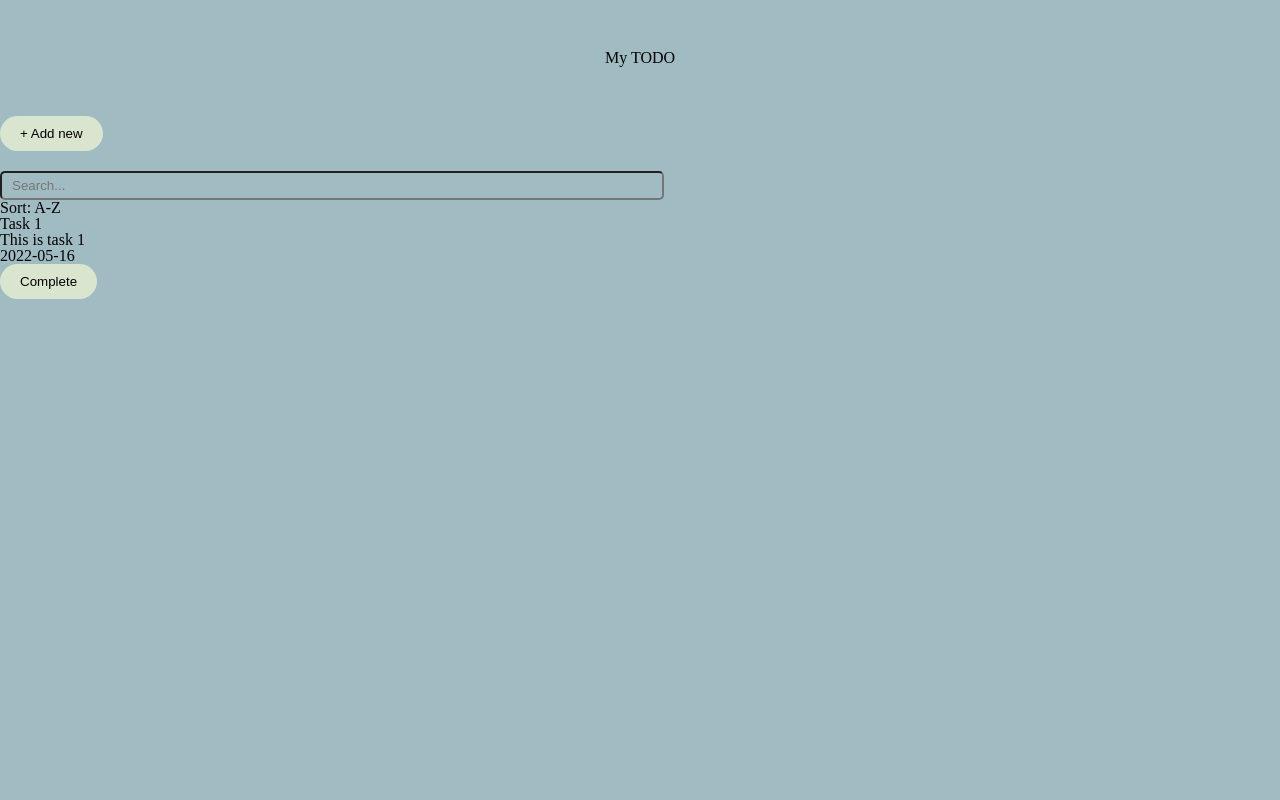
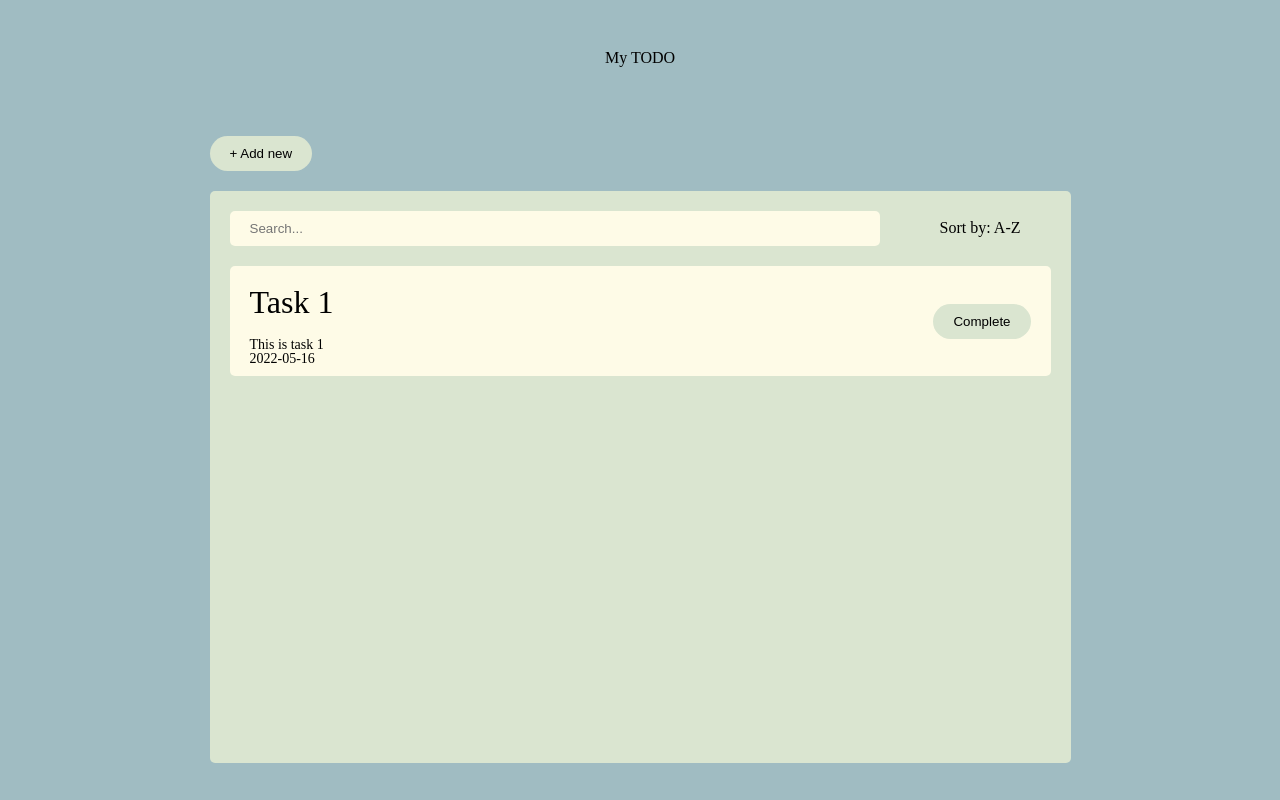
Before and after one commit to ngocquang2509/Javascript-Training, a website: page big_practice/src/index.html in a window 1280 px wide. Drawn offline with Linux system fonts and the light colour scheme.

Commit message:
finish layout and styling

```diff
--- a/big_practice/src/css/main.css
+++ b/big_practice/src/css/main.css
@@ -3,17 +3,29 @@
 @import url(./fonts.css);
 
 * {
-  margin: auto;
+  margin: 0;
+  padding: 0;
+  box-sizing: border-box;
+}
+
+body {
   background-color: #a0bcc2;
 }
 
 h1 {
   margin: 50px;
-  text-align: center;
 }
 
-.content__add--task {
-  margin: 20px 0;
+input {
+  padding: 5px 10px;
+  border-radius: 5px;
+  cursor: pointer;
+}
+
+.header {
+  display: flex;
+  justify-content: center;
+  align-items: center;
 }
 
 .btn {
@@ -23,27 +35,58 @@ h1 {
   background-color: #dae5d0;
 }
 
-.popup {
-  display: none;
-  position: relative;
+.container {
+  display: flex;
+  justify-content: center;
+  margin: 20px;
 }
 
-.popup .cancel {
-  background-color: red;
-  color: white;
+.content {
+  width: 861px;
+  height: 572px;
+  border-radius: 5px;
+  background-color: #dae5d0;
 }
 
-.popup .create {
-  background-color: green;
+.content__add--task {
+  width: 861px;
+  align-items: flex-start;
 }
 
-.popup .content__search {
-  margin: 10px 20px;
+.content__filter {
+  display: flex;
+  justify-content: space-between;
+  align-items: baseline;
+  margin: 20px;
+  margin-right: 50px;
 }
 
-input {
-  width: 50%;
-  padding: 5px 10px;
+.content__search input {
+  width: 650px;
+  background-color: #fefbe7;
+  border: none;
+  padding: 10px 20px;
+}
+
+.content__task {
+  background-color: #fefbe7;
   border-radius: 5px;
-  cursor: pointer;
+  margin: 10px 20px;
+  display: flex;
+  justify-content: space-between;
+  align-items: center;
 }
+
+.content__task-title {
+  margin: 20px;
+  font-size: 32px;
+}
+
+.content__task-description {
+  margin: 10px 20px;
+  font-size: 14px;
+}
+
+.content__complete {
+  margin: 0 20px;
+}
--- a/big_practice/src/index.html
+++ b/big_practice/src/index.html
@@ -8,15 +8,13 @@
     <title>Todo Application</title>
   </head>
   <body>
-    <section class="header">
+    <header class="header">
       <h1>My TODO</h1>
-    </section>
-    <!-- <section class="content">
-
-    </section> -->
+    </header>
+    <div class="container">
       <div class="content__add--task">
-      <button type="button" class="btn">&#43 Add new</button>
-      <div class="popup">
+        <button type="button" class="btn add">&#43 Add new</button>
+        <!-- <div class="popup">
 
           <form action="" class="new--task">
             <h2>New Task</h2>
@@ -29,22 +27,28 @@
             <button type="button" class="btn cancel">Cancel</button>
             <button type="submit" class="btn create">Create</button>
           </form>
+        </div> -->
       </div>
     </div>
-  <div class="content__list--task">
+    <div class="container">
+      <div class="content">
+        <div class="content__filter">
           <div class="content__search">
             <input type="text" placeholder="Search...">
           </div>
           <div class="content__sort">
-      <p>Sort: A-Z</p>
+            <p>Sort by: A-Z</p>
+          </div>
         </div>
         <div class="content__task">
-      <div class="content__task-titile">
+          <div class="content__details">
+            <div class="content__task-title">
               <h2>Task 1</h2>
             </div>
-      <div class="content__task-details">
+            <div class="content__task-description">
               <p>This is task 1</p>
               <p>2022-05-16</p>
+            </div>
           </div>
           <div class="content__complete">
             <button type="button" class="btn complete">Complete</button>
@@ -52,5 +56,6 @@
         </div>
       </div>
 
+    </div>
   </body>
 </html>
```
Lines whose indentation alone changed are shown as unchanged.
